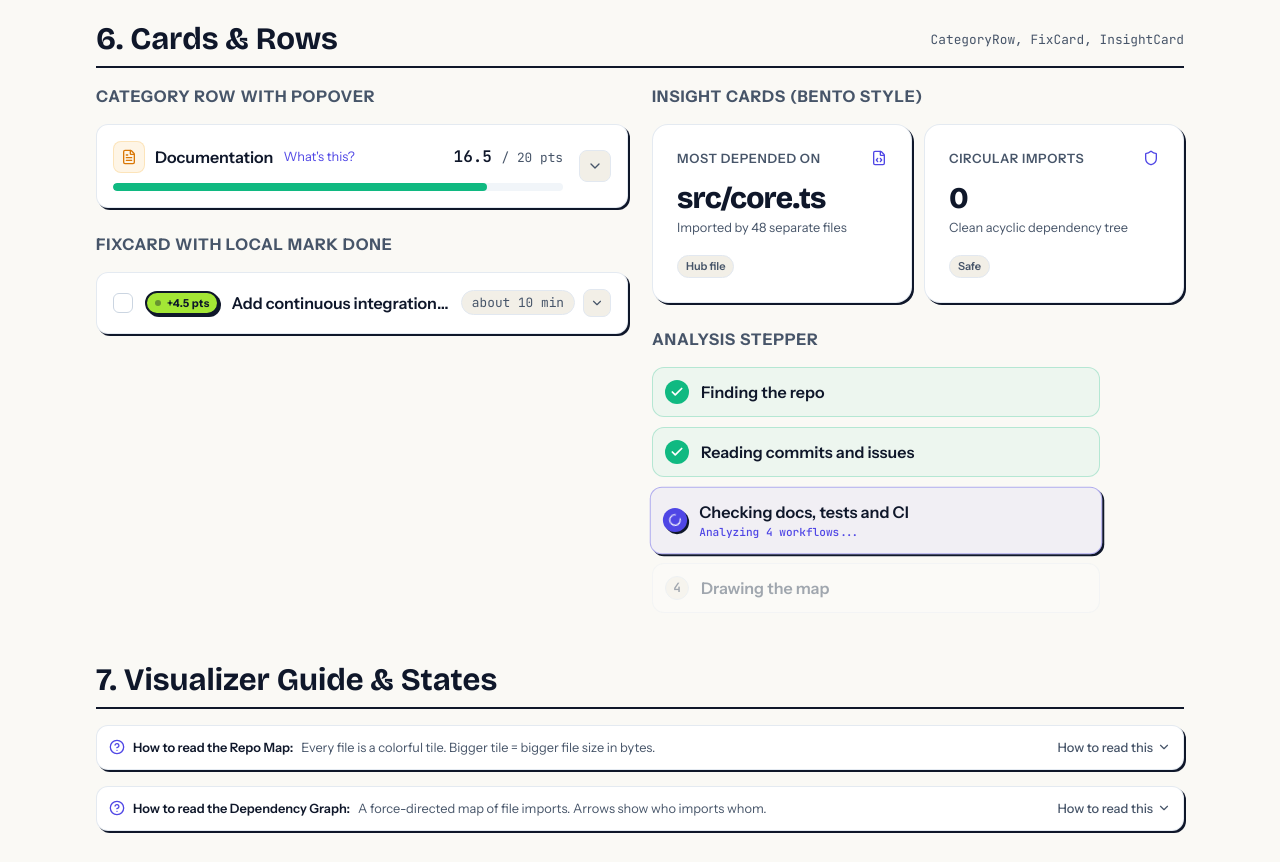
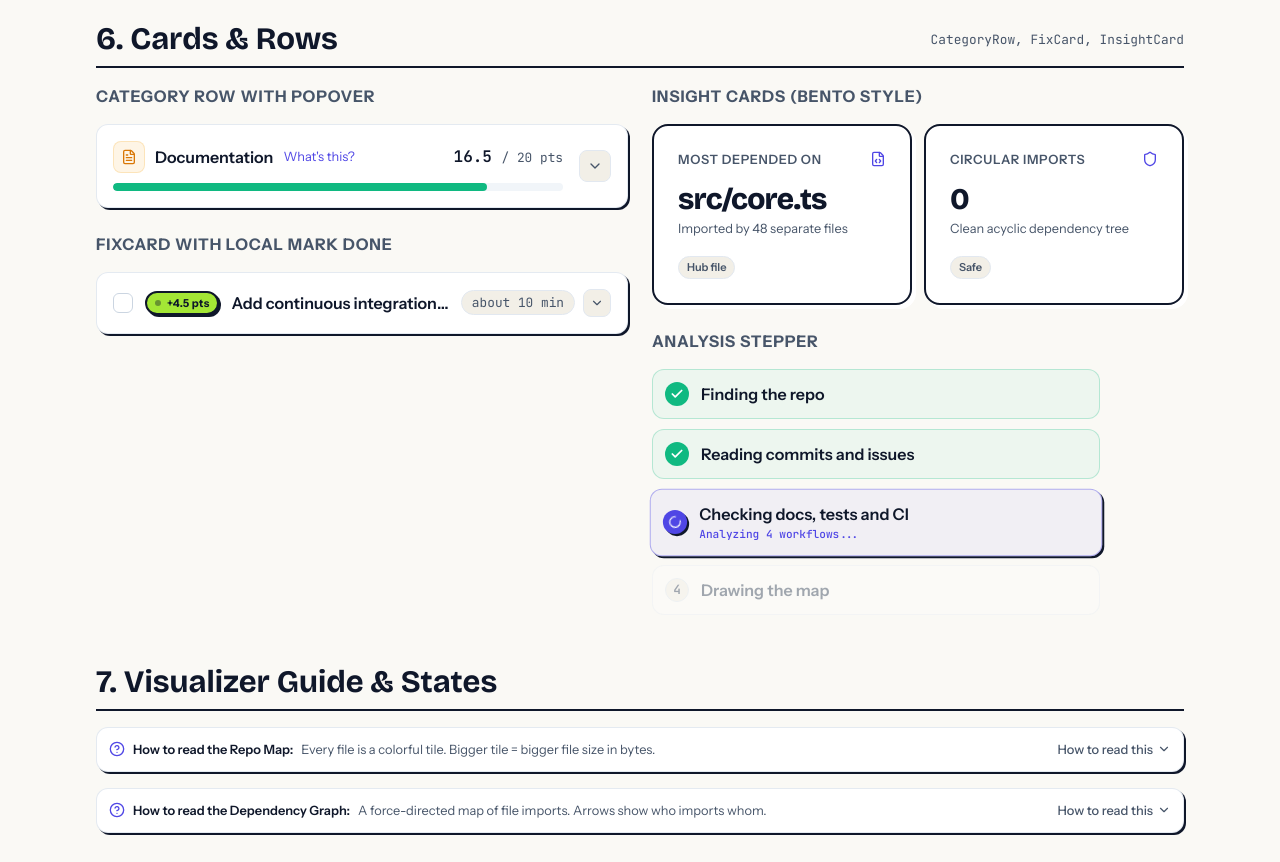
Before and after one commit to Hemacharankodhanda/repometric, a Next.js app in the folder apps/web/: page /kit in a window 1280 px wide. Shown: the part 1480-2342 px from the top of the page. Built offline with nearby package versions, Linux system fonts and the light colour scheme.

Commit message:
fix(web): align Card component with hard offset shadow and ink border

```diff
--- a/apps/web/src/components/Card.tsx
+++ b/apps/web/src/components/Card.tsx
@@ -9,9 +9,9 @@ export interface CardProps extends React.HTMLAttributes<HTMLDivElement> {
 export function Card({ children, className = '', hoverLift = false, ...props }: CardProps) {
   return (
     <div
-      className={`rounded-card border border-slate-200/90 dark:border-slate-800/90 bg-card p-6 shadow-sm ${
+      className={`rounded-card border-2 border-ink bg-card p-6 shadow-card ${
         hoverLift
-          ? 'transition-all duration-200 hover:shadow-md hover:border-slate-300 dark:hover:border-slate-700 hover:-translate-y-0.5'
+          ? 'transition-all duration-[120ms] ease-out hover:-translate-x-px hover:-translate-y-px hover:shadow-card-lg'
           : ''
       } ${className}`}
       {...props}
```
